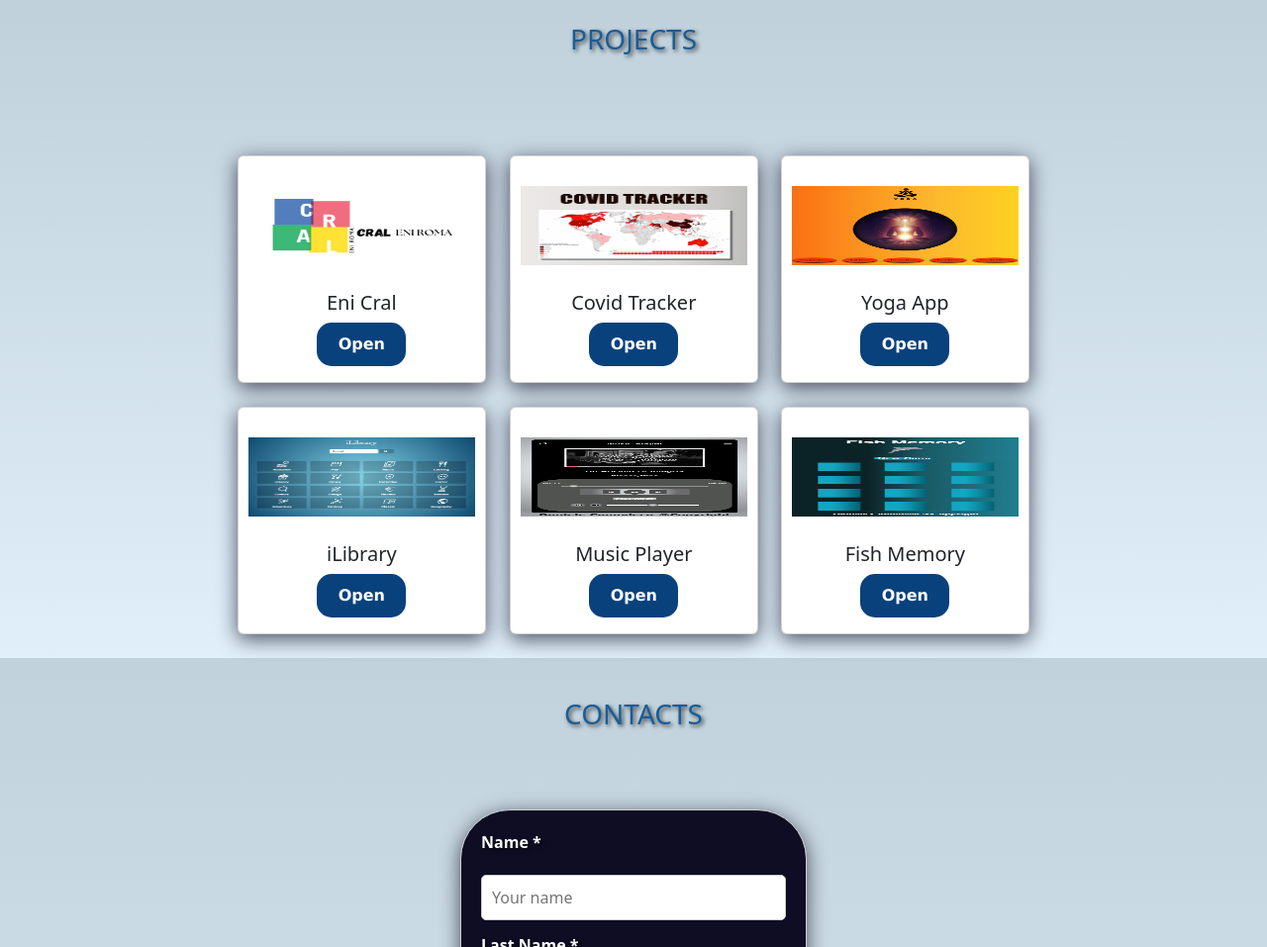
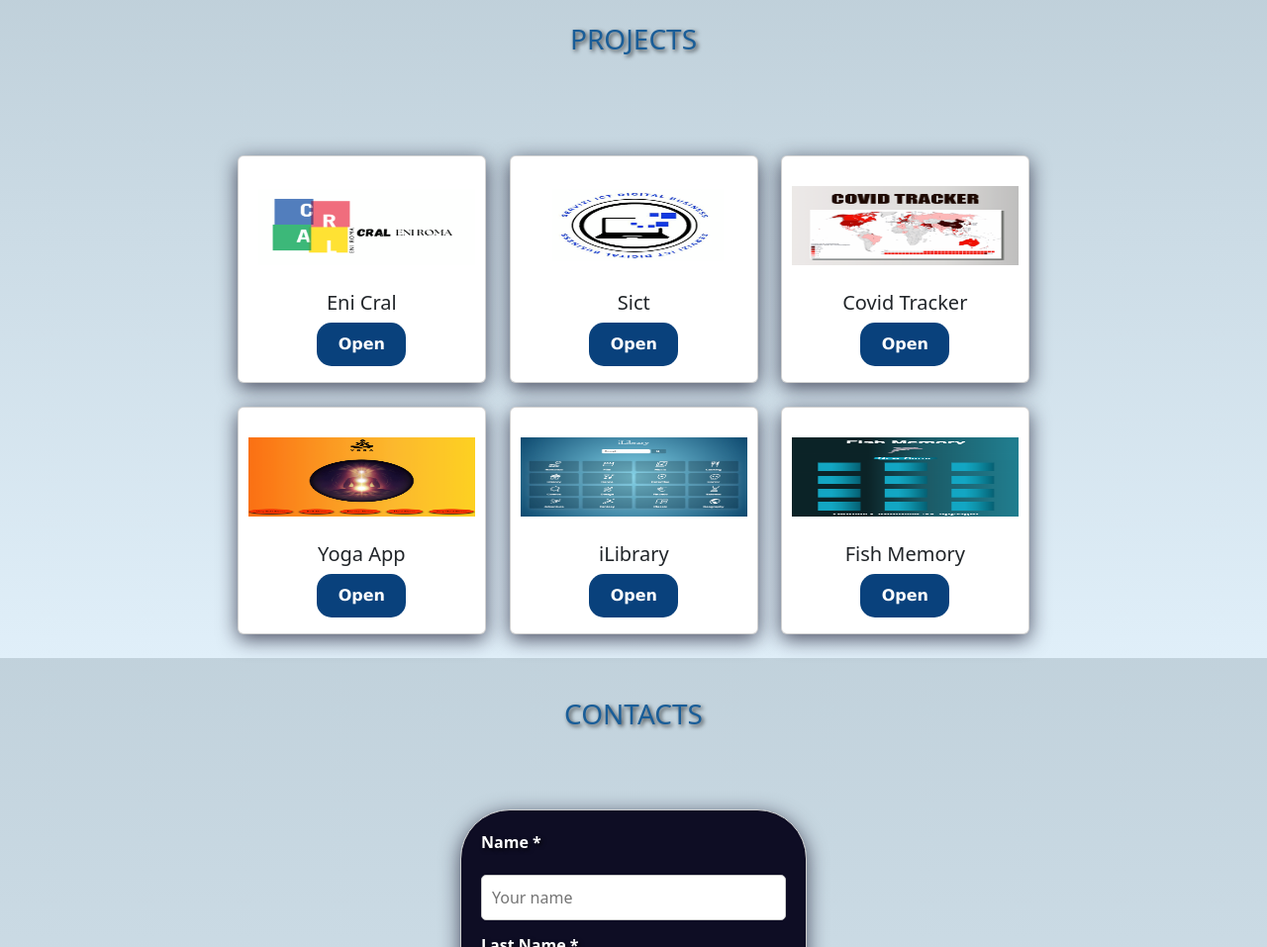
Before and after one commit to Magiko87/MyPortFofolio, a plain HTML site: page index.html in a window 1280 px wide. Shown: the part 1939-2896 px from the top of the page at 99% size. Drawn offline with nearby package versions, Linux system fonts and the light colour scheme; a web font is replaced by a local one.

Commit message:
Aggiunti Progetti

```diff
--- a/index.html
+++ b/index.html
@@ -95,6 +95,15 @@
                             </div>
                         </div>
                         </div>
+                        <div class="col-lg-4 col-md-6 col-sm-6 mb-4">
+                            <div class="custom-card card animate__flipInX fade-in-card custom-shadow text-center">
+                                <img src="./Assest/img/LogoSict.PNG"  rel="noopener noreferrer" class="card-img-top card-img-custom" alt="Music Player">
+                                <div class="card-body">
+                                    <h5 class="card-title">Sict</h5>
+                                    <a href="https://sict.it/" target="_blank" rel="noopener noreferrer"  class="btn btn-primary">Open</a>
+                                </div>
+                            </div>
+                        </div>
                     <div class="col-lg-4 col-md-6 col-sm-12 mb-4">
                         <div class="custom-card card animate__flipInX fade-in-card custom-shadow text-center">
                             <img src="./Assest/img/CovidTracker.png" class="card-img-top card-img-custom" alt="Covid Tracker">
@@ -122,15 +131,7 @@
                                 </div>
                             </div>
                         </div>
-                        <div class="col-lg-4 col-md-6 col-sm-6 mb-4">
-                            <div class="custom-card card animate__flipInX fade-in-card custom-shadow text-center">
-                                <img src="./Assest/img/AppMusicPlayer copia.png"  rel="noopener noreferrer" class="card-img-top card-img-custom" alt="Music Player">
-                                <div class="card-body">
-                                    <h5 class="card-title">Music Player</h5>
-                                    <a href="https://magiko87.github.io/MusicPlayerApp/" target="_blank" rel="noopener noreferrer"  class="btn btn-primary">Open</a>
-                                </div>
-                            </div>
-                        </div>
+
                         <div class="col-lg-4 col-md-6 col-sm-6 mb-4">
                          <div class="custom-card card animate__flipInX fade-in-card custom-shadow text-center">
                             <img src="./Assest/img/Fish memory copia.jpeg" class="card-img-top card-img-custom" alt="Fish Memory">
```
